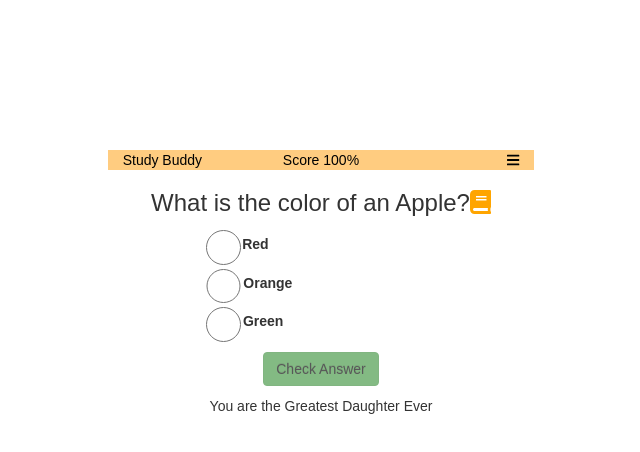
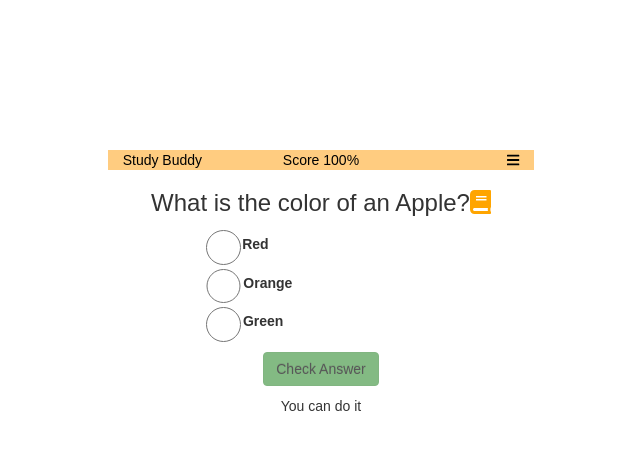
Before and after one commit to jcsmileyjr/Study-Buddy, a React (Create React App) app: page / in a window 1280 px wide. Shown: the top 452 px of the page, without its empty margins (319-959 px from the left). Built offline with nearby package versions, Linux system fonts and the light colour scheme.

Commit message:
Display a random motivation to the user

```diff
--- a/src/Components/Motivation.js
+++ b/src/Components/Motivation.js
@@ -1,5 +1,8 @@
 import React from 'react';
 import { StyleSheet, css } from 'aphrodite';
+
+//array of positive feedback to be displayed to the user
+const positiveFeedBack = ["Good Job, Baby", "Besides chocolate, you are my favorite", "You are doing a Awesome job", "I love  you", "You can do it", "Get that A, Get that A", "You are the Best", "Super-smart, that's what you are", "Please Lord, help this child of mine", "If you need help, come get me", "I turned out liking you a lot more than I originally planned", "Good friends don't let you do stupid things...alone"];
 
 const styles = StyleSheet.create({
   whiteSpaceAboveElement:{
@@ -7,11 +10,15 @@ const styles = StyleSheet.create({
   }
 });
 
-function Motivation(props){
+function Motivation({currentLocation}){
+
+  //Retrieve a random feedback to be displayed
+  const motivation =  positiveFeedBack[Math.floor(Math.random() * positiveFeedBack.length)];
+
    return(
      <div className={`row ${css(styles.whiteSpaceAboveElement)}`}>
         <div className="col-xs-12 col-sm-12 col-md-12 col-lg-12 text-center">
-           You are the Greatest Daughter Ever
+           {motivation}
         </div>
      </div>
     );
```
